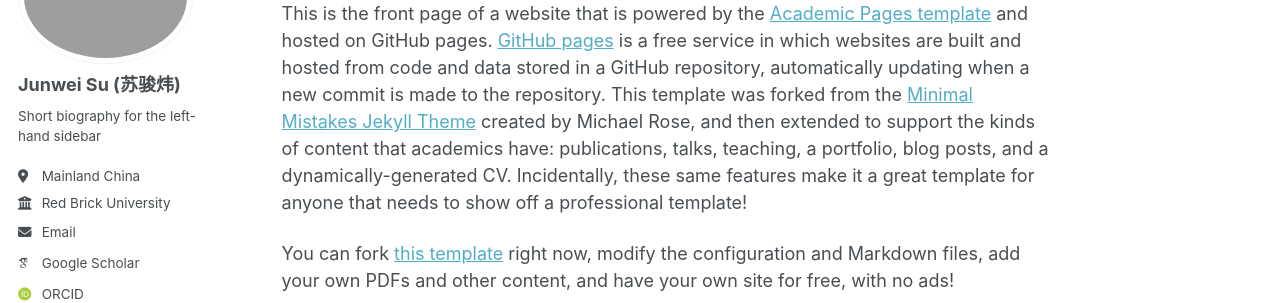
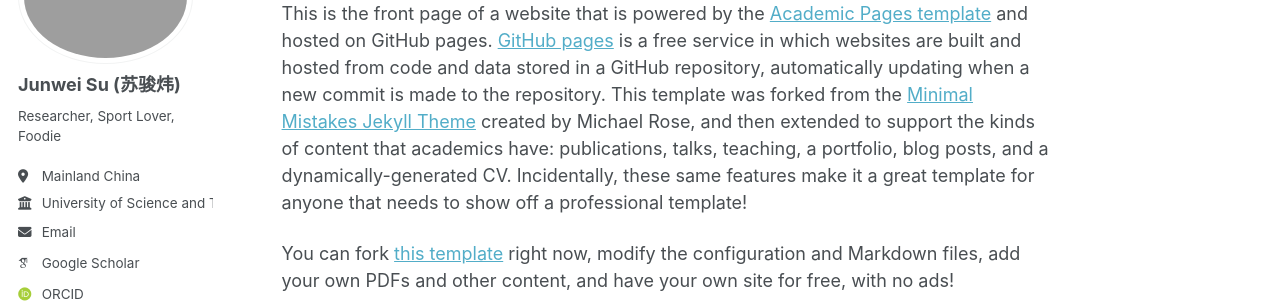
Before and after one commit to jwsu825/jwsu825.github.io, a Jekyll site: the page built from _pages/about.md, in a window 1280 px wide. Shown: the part 169-472 px from the top of the page. Built offline with Jekyll 4.4.1, drawn with Linux system fonts in a browser that asks for light colours; some web fonts are replaced; a script that is not in the unit is left out.

```diff
--- a/_config.yml
+++ b/_config.yml
@@ -25,9 +25,9 @@
   avatar           : "selffie_prof.png"
   name             : "Junwei Su (苏骏炜)"
   pronouns         : # example: "she/her"
-  bio              : "Short biography for the left-hand sidebar"
+  bio              : "Researcher, Sport Lover, Foodie"
   location         : "Mainland China"
-  employer         : "Red Brick University"
+  employer         : "University of Science and Technology of China"
   uri              : # URL
   email            : "junweisu93@gmail.com"
 
```
Also changed, not shown: 2 other files.
